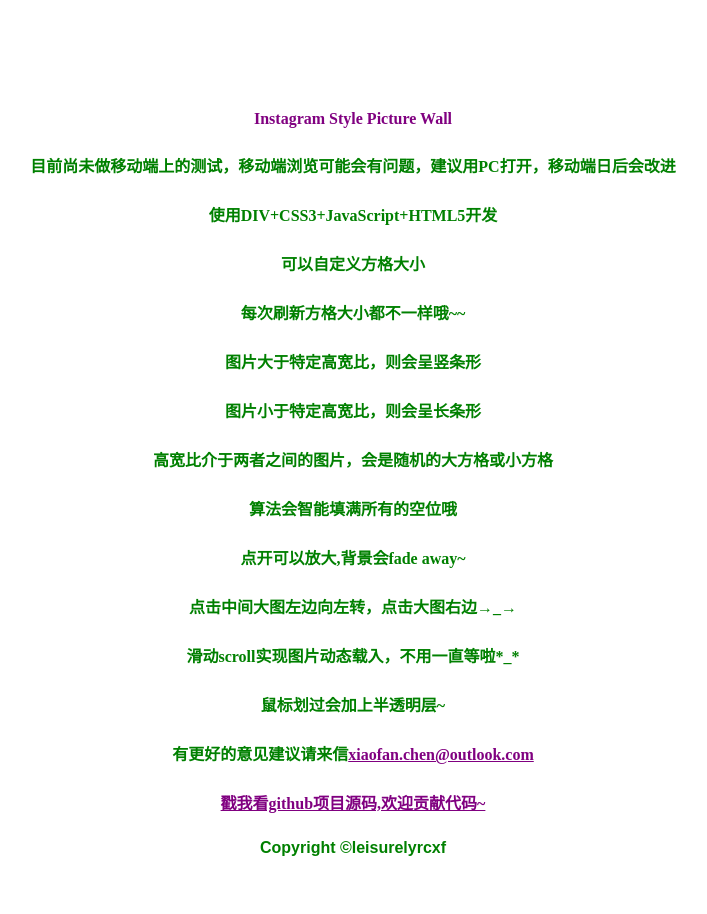
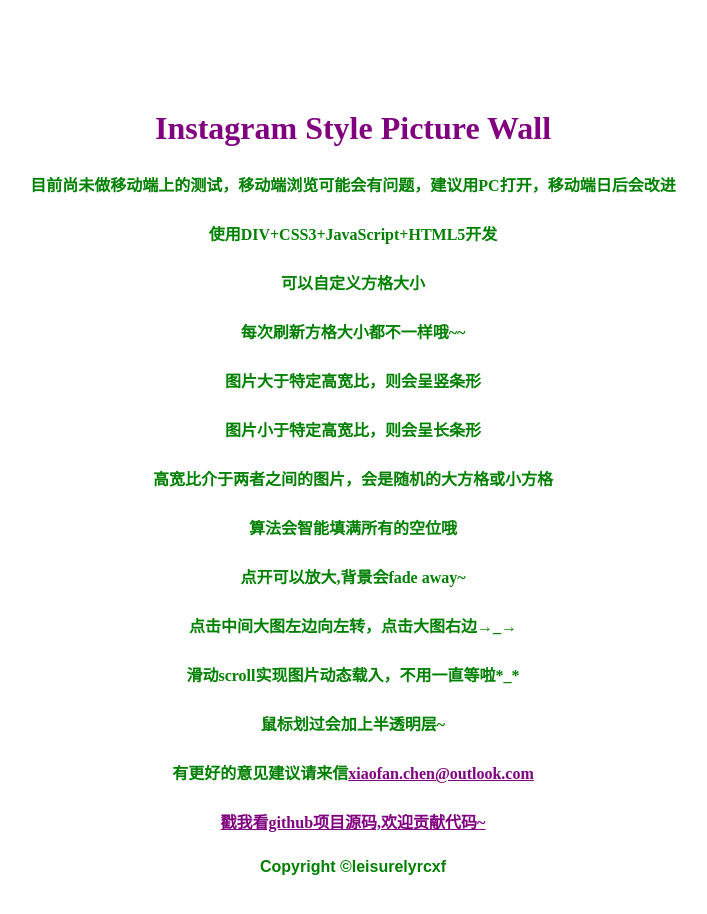
Before and after one commit to leisurelyrcxf/picture_show, a plain HTML site: page readme.html in a window 1280 px wide. Shown: the top 914 px of the page, without its empty margins (307-1014 px from the left). Drawn offline with Linux system fonts and the light colour scheme.

Commit message:
modify readme.html

```diff
--- a/readme.html
+++ b/readme.html
@@ -21,7 +21,7 @@
 
   <div id="main">
       <ul>
-        <li><a>Instagram Style Picture Wall</a></li>
+        <li><h1><a>Instagram Style Picture Wall</a></h1></li>
         <li>目前尚未做移动端上的测试，移动端浏览可能会有问题，建议用PC打开，移动端日后会改进</li>
         <li>使用DIV+CSS3+JavaScript+HTML5开发</li>
         <li>可以自定义方格大小</li>
```
